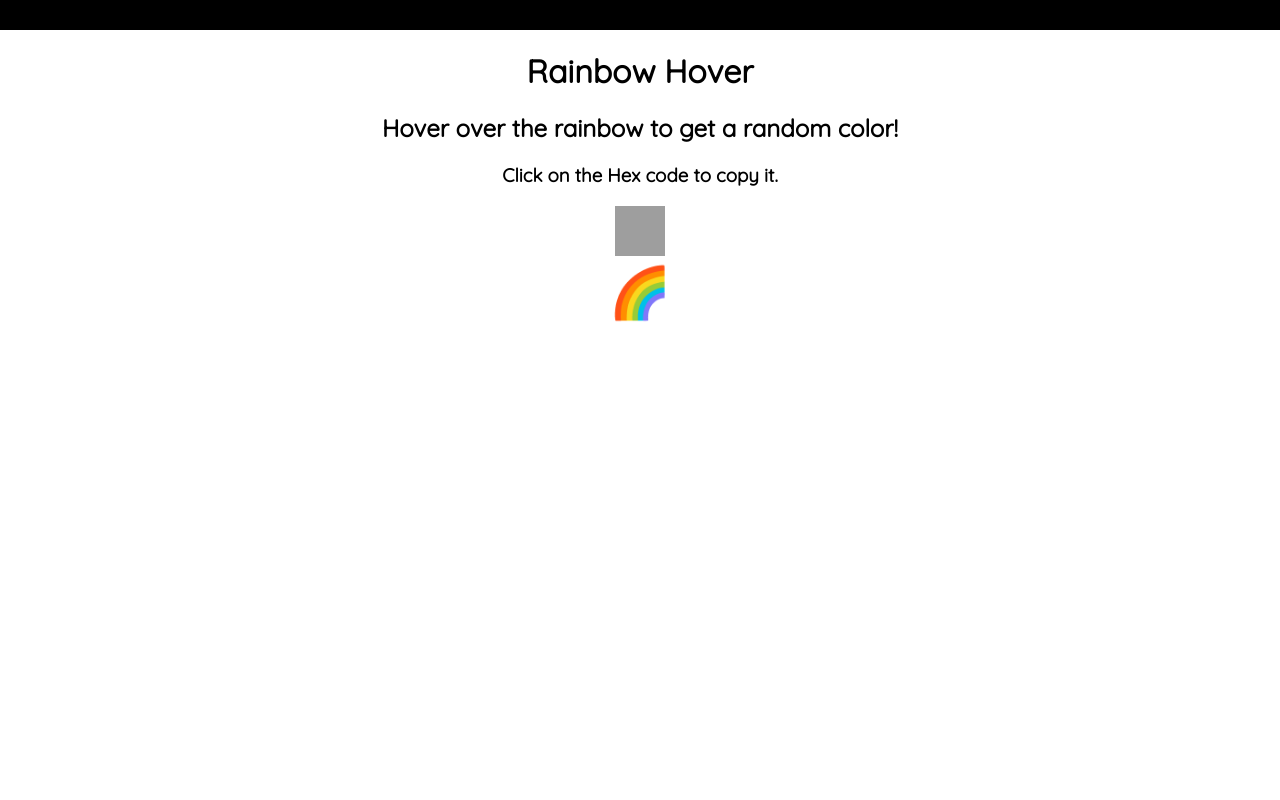
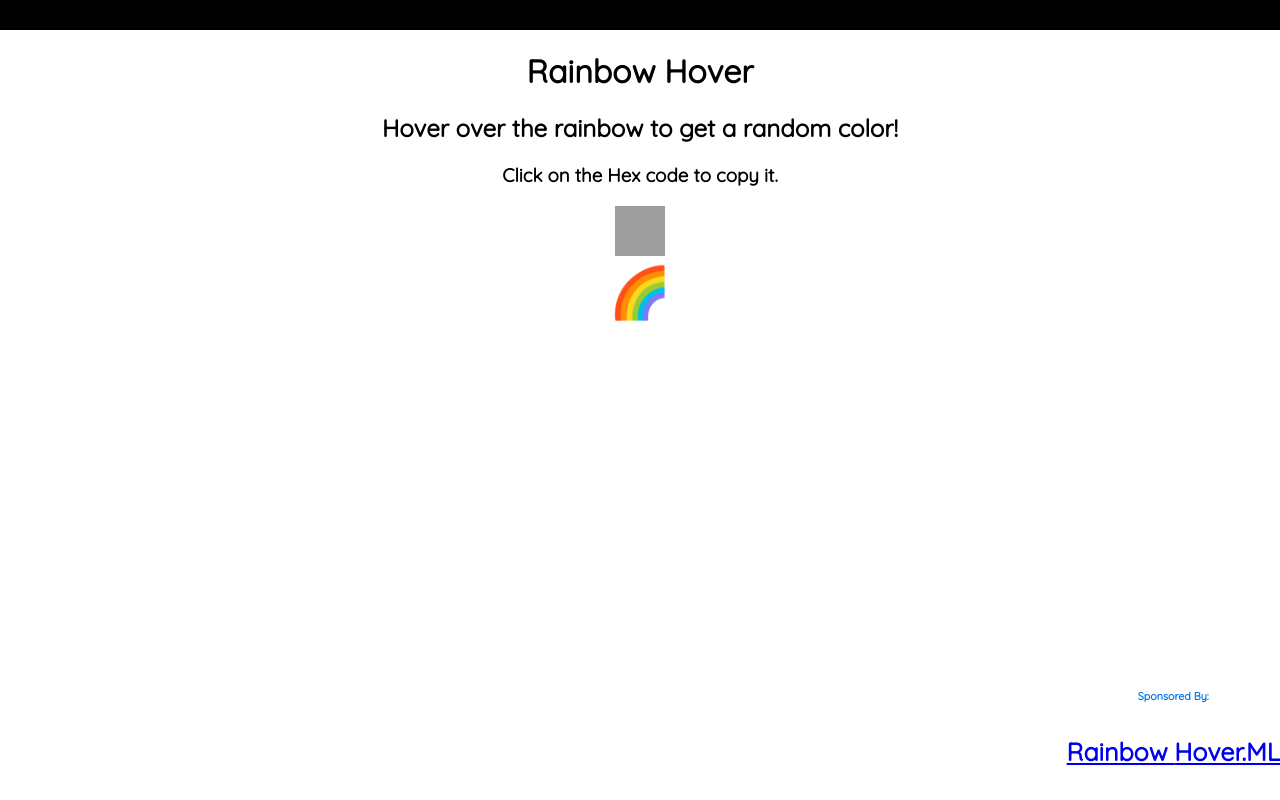
Before and after one commit to talonbragg/RainbowHover, a website: page index.html in a window 1280 px wide. Shown: the top 800 px of the page. Drawn offline with nearby package versions, Linux system fonts and the light colour scheme; grey boxes are pictures that could not be loaded.

Commit message:
Update main.css

```diff
--- a/main.css
+++ b/main.css
@@ -33,11 +33,19 @@ a:hover {
       padding: 15px;
       background-color: black;
 }
-.partner {
-     position: fixed;
+.bottom {
+       position: fixed;
      bottom: 0;
      right: 0;
 }
-.p2 {
+p a {
+color: white;
+text-decoration: none;
+}
+h6 {
       color: #0575E6;
 }
+h4 {
+      font-size: 25px;
+      color: #0575E6;
+}
```
